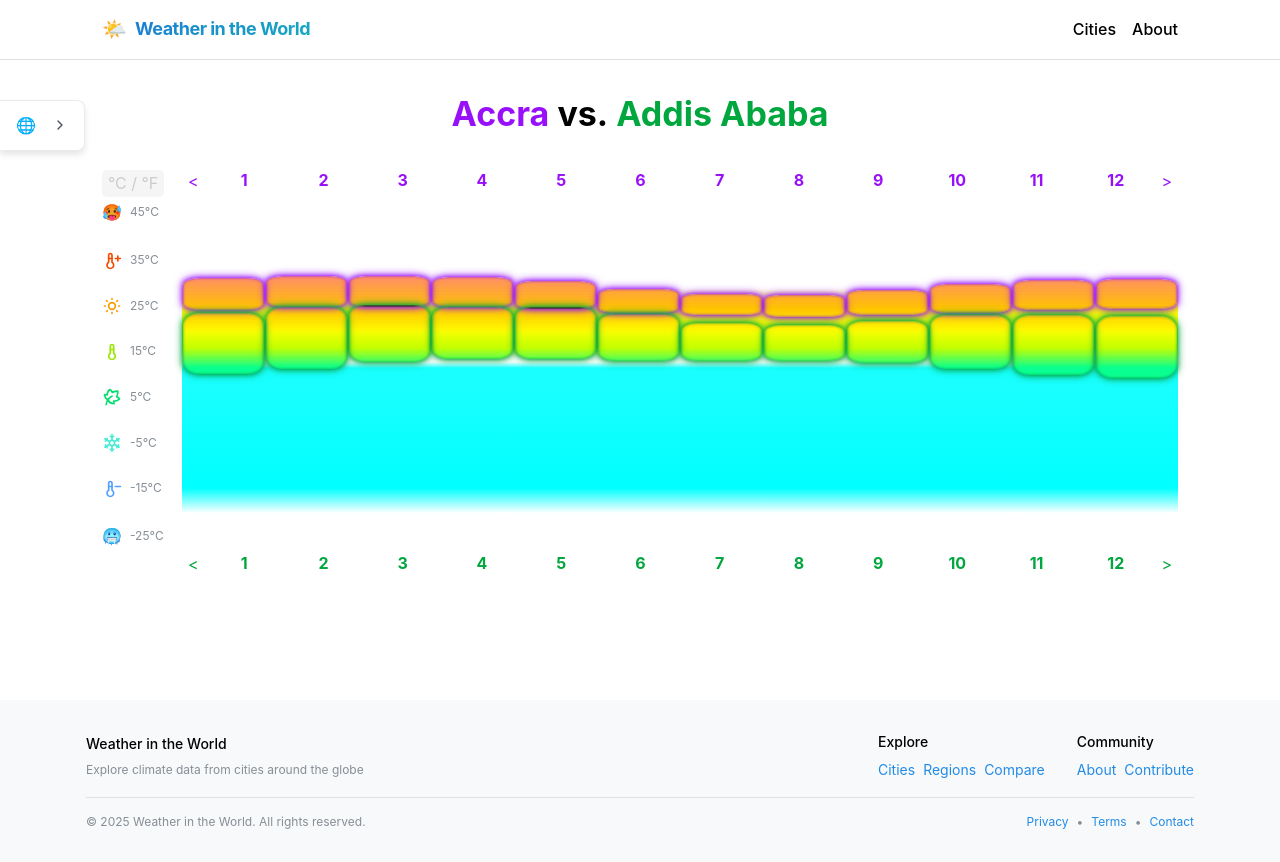
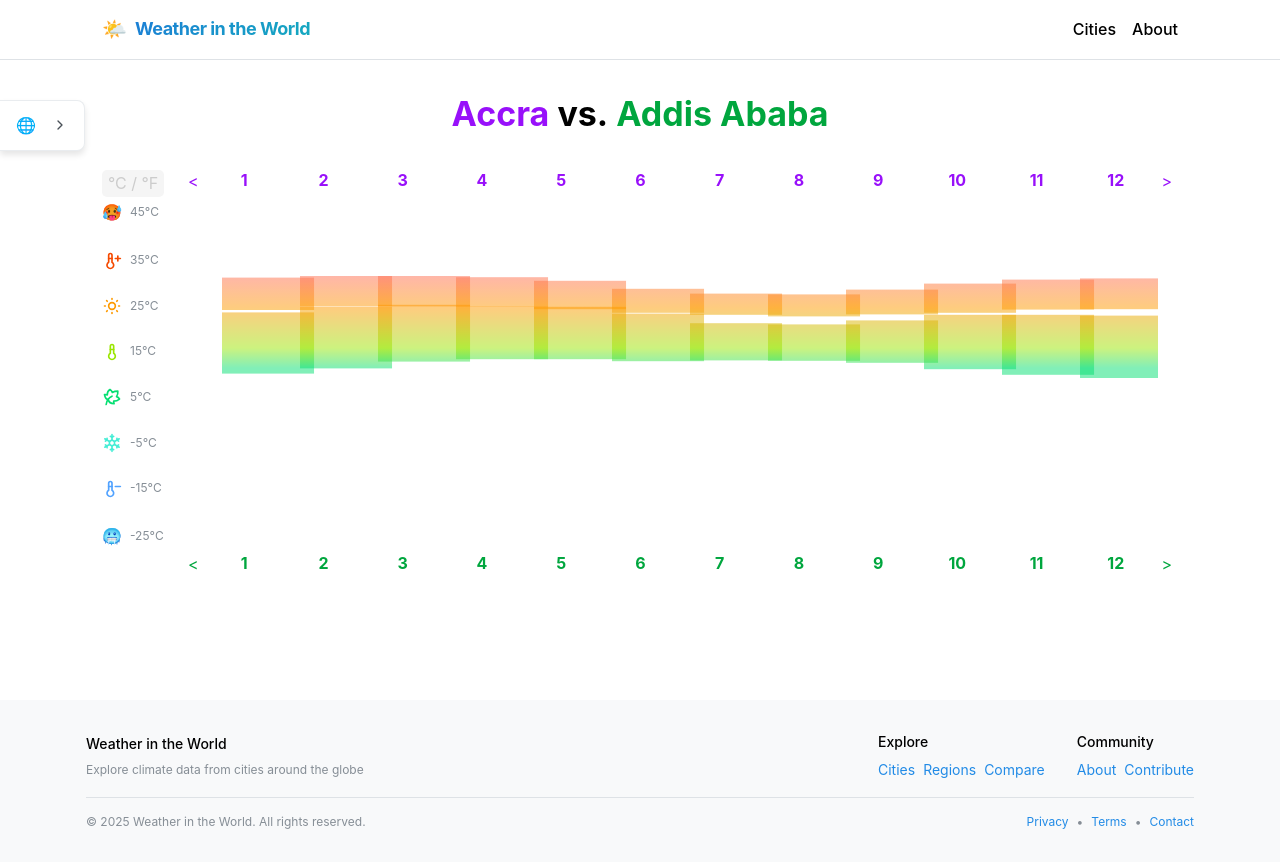
Before and after one commit to mmartha/witw, a Next.js app: page /compare/accra/addis-ababa in a window 1280 px wide. Built offline with nearby package versions, Linux system fonts and the light colour scheme.

Commit message:
use svg for temperature compare chart

```diff
--- a/src/components/charts/ClimateCompare.jsx
+++ b/src/components/charts/ClimateCompare.jsx
@@ -121,107 +121,62 @@ export default function ClimateCompare({ data1, data2, city1Color = 'rgba(194, 1
                         </Group>
                     ))}
                 </Stack>
-                <div style={{ position: 'relative', flex: 1, height: '100%' }}>
-                    {/* Decorative layer */}
-                    <div style={{
-                        position: 'absolute',
-                        top: 0,
-                        left: 0,
-                        width: '100%',
-                        height: '100%',
-                        zIndex: 2,
-                        display: 'flex',
-                        alignItems: 'stretch',
-                        justifyContent: 'space-evenly',
-                        pointerEvents: 'none'
-                    }}>
-                        {months1.map(m => (
-                            <div key={`decorative-${m}`} style={{ position: 'relative', width: '100%', height: '100%', margin: '0px 1px', display: 'inline-block' }}>
-                                <div style={{
-                                    position: 'absolute',
-                                    top: `${50 - data1.weather[m].temperature.high}%`,
-                                    height: `${(data1.weather[m].temperature.high - data1.weather[m].temperature.low)}%`,
-                                    width: '100%',
-                                    borderRadius: '20%',
-                                    border: clickedCities.has(data1.city) ? '2px solid #9810fa' : 'none',
-                                    boxShadow: `0 0 5px #9810fa, 0 0 10px #9810fa, inset 0 0 3px #9810fa`
-                                }} />
-                                <div style={{
-                                    position: 'absolute',
-                                    top: `${50 - data2.weather[months2[months1.indexOf(m)]].temperature.high}%`,
-                                    height: `${(data2.weather[months2[months1.indexOf(m)]].temperature.high - data2.weather[months2[months1.indexOf(m)]].temperature.low)}%`,
-                                    width: '100%',
-                                    borderRadius: '20%',
-                                    border: clickedCities.has(data2.city) ? '2px solid #00a63e' : 'none',
-                                    boxShadow: `0 0 5px #00a63e, 0 0 10px #00a63e, inset 0 0 3px #00a63e`
-                                }} />
-                            </div>
-                        ))}
-                    </div>
+                <div style={{ position: 'relative', flex: 1, height: '100%', paddingLeft: 40, paddingRight: 20 }}>
+                    {/* Temperature visualization with gradient */}
+                    <svg width="100%" height="50vh" viewBox="0 0 1000 500" preserveAspectRatio="none">
+                    {/* Gradient Definition */}
+                    <defs>
+                        <linearGradient id="temperatureGradient" x1="0" y1="0" x2="0" y2="1">
+                            <stop offset="0%" stopColor="#ed6bff" />
+                            <stop offset="8%" stopColor="#ff6467" />
+                            <stop offset="15%" stopColor="#ff6467" />
+                            <stop offset="25%" stopColor="#fe9a00" />
+                            <stop offset="35%" stopColor="#9ae600" />
+                            <stop offset="40%" stopColor="#05df72" />
+                            <stop offset="45%" stopColor="#05df72" />
+                            <stop offset="70%" stopColor="#00d3f3" />
+                            <stop offset="80%" stopColor="#51a2ff" />
+                            <stop offset="90%" stopColor="#7c86ff" />
+                            <stop offset="100%" stopColor="#8e51ff" />
+                        </linearGradient>
 
-                    {/* Temperature visualization with gradient */}
-                    <div style={{
-                        position: 'absolute',
-                        top: 0,
-                        left: 0,
-                        height: '100%',
-                        width: '100%',
-                        display: 'flex',
-                        alignItems: 'stretch',
-                        justifyContent: 'space-evenly',
-                        background: `linear-gradient(to bottom,
-                            #ed6bff 0%,
-                            #ff6467 8%,
-                            #ff6467 15%,
-                            #fe9a00 25%,
-                            #9ae600 35%,
-                            #05df72 40%,
-                            #05df72 45%,
-                            #00d3f3 70%,
-                            #51a2ff 80%,
-                            #7c86ff 90%,
-                            #8e51ff 100%
-                        )`,
-                        filter: 'brightness(5)',
-                        zIndex: 1
-                    }}>
-                        {months1.map(m => (
-                            <div key={m} style={{ position: 'relative', width: '100%', margin: '0px 1px' }}>
-                                <div style={{
-                                    position: 'absolute',
-                                    top: `${50 - data1.weather[m].temperature.high}%`,
-                                    height: `${(data1.weather[m].temperature.high - data1.weather[m].temperature.low)}%`,
-                                    width: '100%',
-                                    borderRadius: '20%'
-                                }}>
-                                    <div style={{
-                                        width: '100%',
-                                        height: '100%',
-                                        background: clickedCities.has(data1.city) || hoveredCity === data1.city || (!clickedCities.size && hoveredCity === null) ? 'rgba(0, 0, 255, 0.75)' : 'transparent',
-                                        borderRadius: '20%',
-                                        filter: 'brightness(0.0001)',
-                                        mixBlendMode: 'multiply'
-                                    }} />
-                                </div>
-                                <div style={{
-                                    position: 'absolute',
-                                    top: `${50 - data2.weather[months2[months1.indexOf(m)]].temperature.high}%`,
-                                    height: `${(data2.weather[months2[months1.indexOf(m)]].temperature.high - data2.weather[months2[months1.indexOf(m)]].temperature.low)}%`,
-                                    width: '100%',
-                                    borderRadius: '20%'
-                                }}>
-                                    <div style={{
-                                        width: '100%',
-                                        height: '100%',
-                                        background: clickedCities.has(data2.city) || hoveredCity === data2.city || (!clickedCities.size && hoveredCity === null) ? 'rgba(0, 0, 255, 0.75)' : 'transparent',
-                                        borderRadius: '20%',
-                                        filter: 'brightness(0.0001)',
-                                        mixBlendMode: 'multiply'
-                                    }} />
-                                </div>
-                            </div>
-                        ))}
-                    </div>
+                        {/* Mask Definition */}
+                        {/* MASK: white = clear, black = full white veil, gray = partial veil */}
+                        <mask id="bar-mask" mask-type="luminance">
+                        {/* Entire mask is black = full white veil */}
+                        <rect x="0" y="0" width="100%" height="100%" fill="white" fill-opacity="1" />
+
+                        {/* Bars act like "light leaks" in the veil */}
+                        {months.map((m, i) => {
+                            const x = (100/12) * i;
+                            const w = `calc((100vw - 100px) / 12)`;
+                            const h1 = (data1.weather[m].temperature.high - data1.weather[m].temperature.low);
+                            const h2 = (data2.weather[m].temperature.high - data2.weather[m].temperature.low);
+                            const y1 = 50 - data1.weather[months2[months1.indexOf(m)]].temperature.high;
+                            const y2 = 50 - data2.weather[months1[months1.indexOf(m)]].temperature.high;
+
+                            return (
+                            <g key={i}>
+                                <rect x={`${x}%`} y={`${y1}%`} width={w} height={`${h1}%`} fill="black"
+                                    fillOpacity={clickedCities.has(data1.city) || hoveredCity === data1.city ? 0.75 : 0.5}
+                                />
+                                <rect x={`${x}%`} y={`${y2}%`} width={w} height={`${h2}%`} fill="black"
+                                    fillOpacity={clickedCities.has(data2.city) || hoveredCity === data2.city ? 0.75 : 0.5}
+                                />
+                            </g>
+                            );
+                        })}
+                        </mask>
+                    </defs>
+
+                    {/* Underlying Gradient */}
+                    <rect x="0" y="0" width="100%" height="100%" fill="url(#temperatureGradient)" />
+
+                    {/* White layer with punched-out bars */}
+                    <rect x="0" y="0" width="100%" height="100%" fill="white" mask="url(#bar-mask)" />
+
+                </svg>
+
                     <div style={{position: 'absolute', right: 0, top: -40, width: '100%', zIndex: 5, display: 'flex', justifyContent: 'space-evenly', textAlign: 'center'}}>
                         <button
                             onClick={() => handleMonthOffset(setMonths1, 'left')}
```
